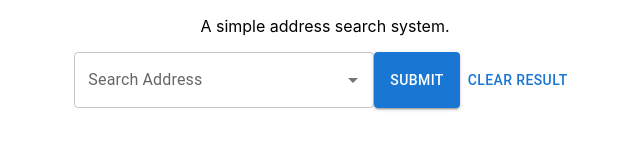
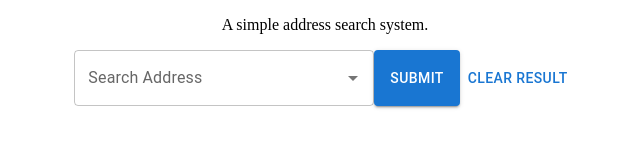
Before and after one commit to jinhuachen1314/hearth-project, a React (Create React App) app in the folder client/: page / in a window 1280 px wide. Shown: the top 160 px of the page, without its empty margins (315-955 px from the left). Built offline with nearby package versions, Linux system fonts and the light colour scheme; no server answers.

Commit message:
remove default styling

```diff
--- a/client/src/index.css
+++ b/client/src/index.css
@@ -1,13 +1,10 @@
 body {
   margin: 0;
-  font-family: -apple-system, BlinkMacSystemFont, 'Segoe UI', 'Roboto', 'Oxygen',
-    'Ubuntu', 'Cantarell', 'Fira Sans', 'Droid Sans', 'Helvetica Neue',
-    sans-serif;
+  font-family: 'Libre Franklin';
   -webkit-font-smoothing: antialiased;
   -moz-osx-font-smoothing: grayscale;
 }
 
 code {
-  font-family: source-code-pro, Menlo, Monaco, Consolas, 'Courier New',
-    monospace;
+  font-family: 'Libre Franklin';
 }
```
Also changed, not shown: client/src/logo.svg (deleted).
